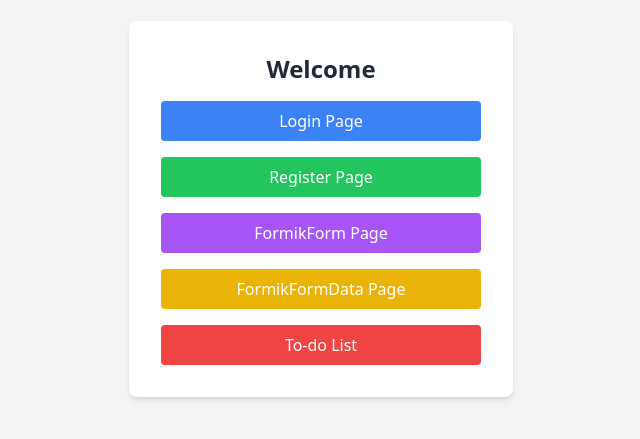
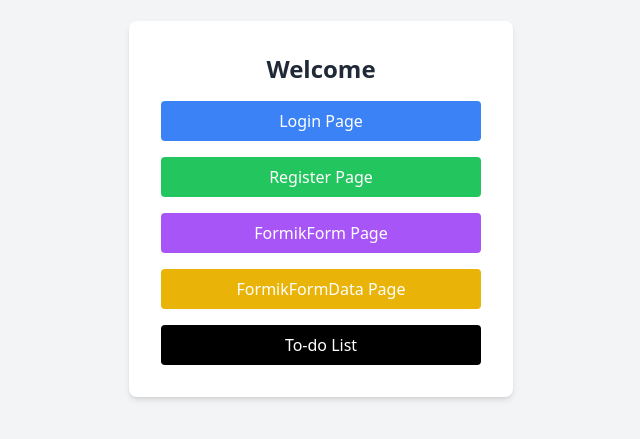
Before and after one commit to MHassan481/todolist, a React (Create React App) app: page / in a window 1280 px wide. Shown: the part 191-630 px from the top of the page, without its empty margins (319-959 px from the left). Built offline with nearby package versions, Linux system fonts and the light colour scheme.

Commit message:
from hassan dev

```diff
--- a/src/app/homepage.jsx
+++ b/src/app/homepage.jsx
@@ -33,7 +33,7 @@
         </Link>
         <Link
           to="/to-doList"
-          className="block bg-red-500 text-white py-2 px-4 rounded hover:bg-red-600 transition"
+          className="block bg-black text-white py-2 px-4 rounded hover:bg-red-600 transition"
         >
           To-do List
         </Link>
```
